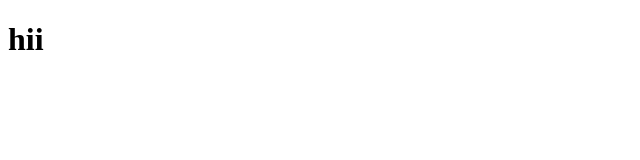
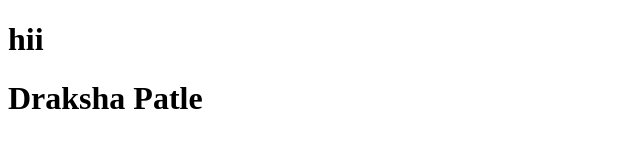
Before and after one commit to DP15coder/hello, a plain HTML site: page index.html in a window 1280 px wide. Shown: the whole page, without its empty margins (0-640 px from the left). Drawn offline with Linux system fonts and the light colour scheme.

Commit message:
Update index.html

```diff
--- a/index.html
+++ b/index.html
@@ -8,5 +8,6 @@
 </head>
 <body>
     <h1> hii</h1>
+    <h1>Draksha Patle <h1>
 </body>
 </html>
```
